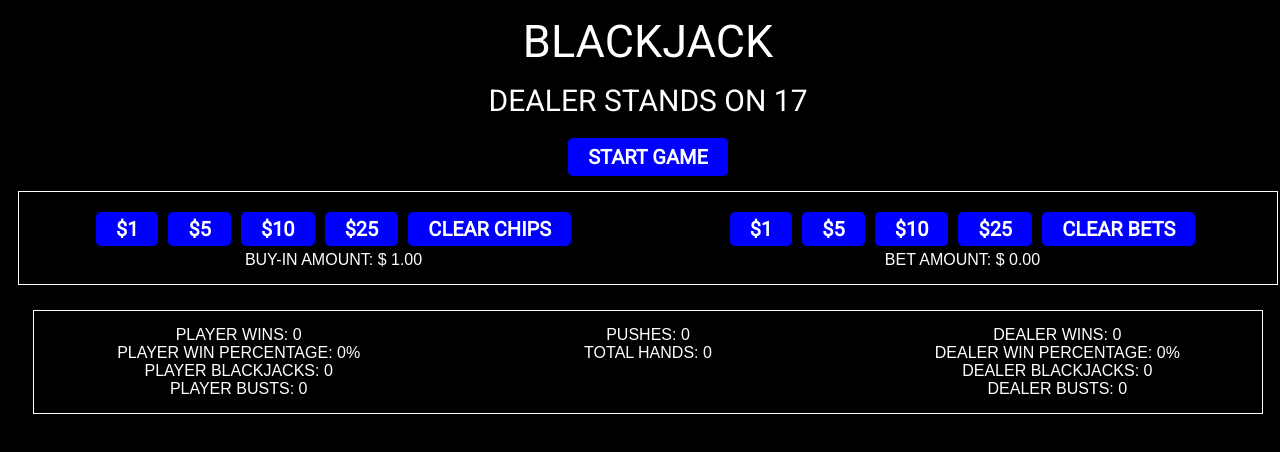
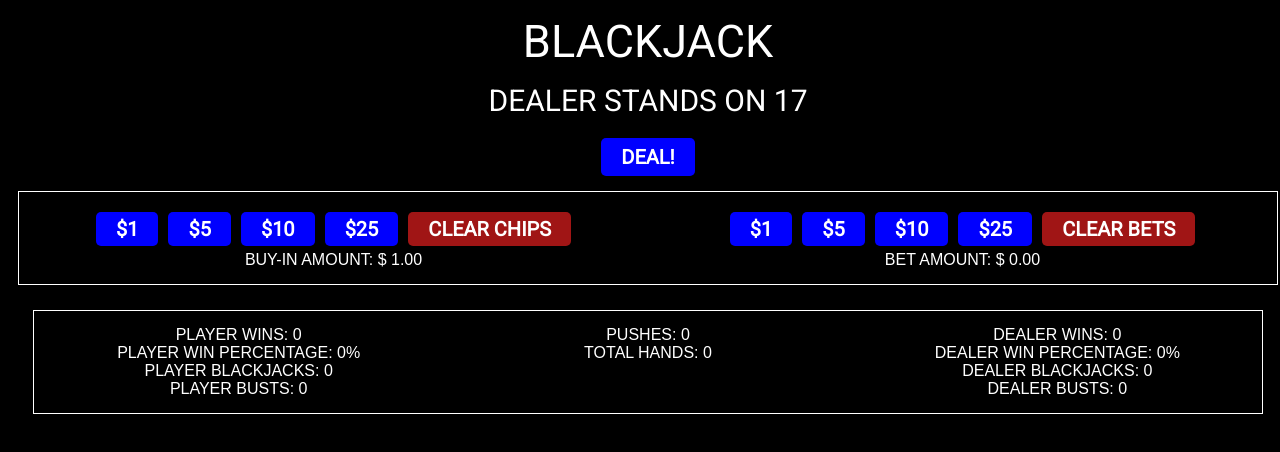
Before and after one commit to jteng1/blackjack, a React (Create React App) app: page / in a window 1280 px wide. Both pictures are taken after a click on the button "$1". Shown: the top 452 px of the page. Built offline with nearby package versions, Linux system fonts and the light colour scheme; no server answers.

Commit message:
commented out split functionality for now

```diff
--- a/src/App.js
+++ b/src/App.js
@@ -587,12 +587,12 @@ export default class App extends Component {
           {this.state.gameStarted ? (
             <div>
               <button className="lg red" onClick={() => this.handleEndGame()}>
-                New Deck
+                New Game
               </button>
             </div>
           ) : (
             <button className="lg" onClick={() => this.handleDealHand()}>
-              Start Game
+              Deal!
             </button>
           )}
           <Chips
--- a/src/components/Chips.jsx
+++ b/src/components/Chips.jsx
@@ -13,7 +13,7 @@ export default class Chips extends Component {
                 <button className="sm" onClick={event => this.props.increaseChipFive(event)}>$5</button>
                 <button className="sm" onClick={event => this.props.increaseChipTen(event)}>$10</button>
                 <button className="sm" onClick={event => this.props.increaseChipTwentyFive(event)}>$25</button>
-                <button className="sm" onClick={event => this.props.clearChips(event)}>Clear Chips</button>
+                <button className="sm red" onClick={event => this.props.clearChips(event)}>Clear Chips</button>
                 <p>Buy-In Amount: $ {this.props.playerChips.toFixed(2)}</p>
             </div>
         ) : (
@@ -24,14 +24,14 @@ export default class Chips extends Component {
             </div>
         )}
         <div className="chipBets">
-            {/* If player is not playing then show bet buttons */}
-            {this.props.playerPlaying === false ? (
+            {/* If player is not playing AND playerChips is zero then show bet buttons */}
+            {this.props.playerPlaying === false && this.props.playerChips != 0 ? (
                 <div className="chipButtons">
                     <button className="sm" onClick={event => this.props.increaseBetOne(event)}>$1</button>
                     <button className="sm" onClick={event => this.props.increaseBetFive(event)}>$5</button>
                     <button className="sm" onClick={event => this.props.increaseBetTen(event)}>$10</button>
                     <button className="sm" onClick={event => this.props.increaseBetTwentyFive(event)}>$25</button>
-                    <button className="sm" onClick={event => this.props.clearBets(event)}>Clear Bets</button>
+                    <button className="sm red" onClick={event => this.props.clearBets(event)}>Clear Bets</button>
                 </div>
             ) : (
                 ""
--- a/src/components/Hand.jsx
+++ b/src/components/Hand.jsx
@@ -62,7 +62,8 @@ export default class Hand extends Component {
                         ) : (
                             ""
                         )}
-                        {this.props.playerSplittable ? (
+                        {/* Show split button when both cards are the same value - NOT IMPLEMENTED YET*/}
+                        {/* {this.props.playerSplittable ? (
                             <button
                             className="sm"
                             onClick={event => this.props.handleSplitEvent(event)}
@@ -71,7 +72,7 @@ export default class Hand extends Component {
                             </button>
                         ) : (
                             ""
-                        )}
+                        )} */}
                     </div>
                 ) : (
                     <button
```
